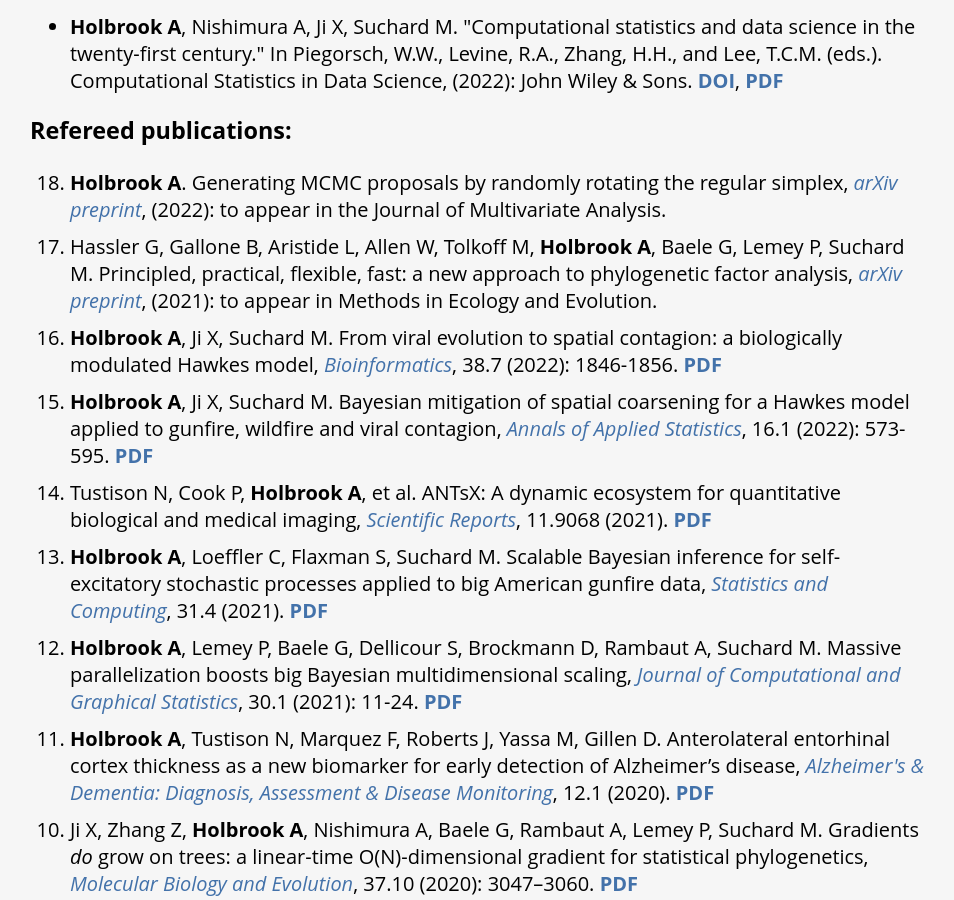
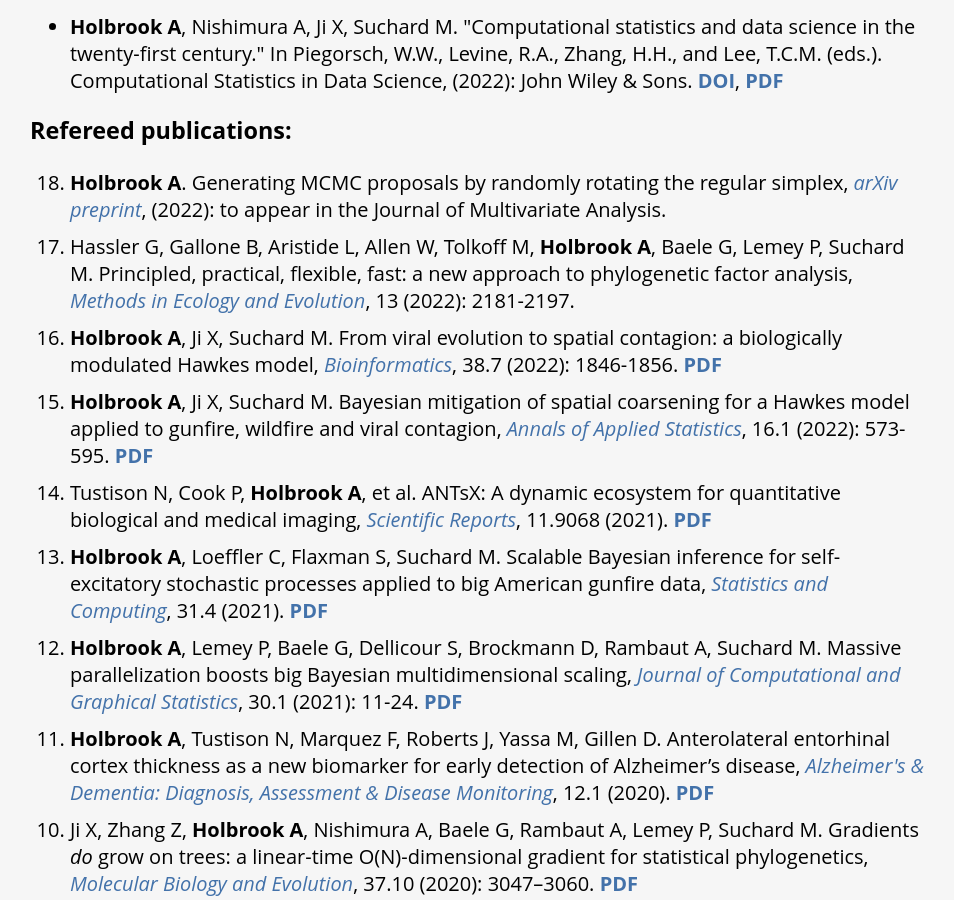
Before and after one commit to andrewjholbrook/andrewjholbrook.github.io, a Jekyll site: the page built from research.html, in a window 1280 px wide and 900 px high, scrolled down 655 px. Shown: the whole window, without its empty margins (162-1116 px from the left). Built offline with Jekyll 4.4.1, drawn with Linux system fonts in a browser that asks for light colours; a style sheet for code colours, icons or effects is not loaded.

Commit message:
Update research.html

```diff
--- a/research.html
+++ b/research.html
@@ -29,7 +29,7 @@ John Wiley & Sons. <b><a href="https://doi.org/10.1002/9781118445112.stat08324"
 
   <ol id="pubs" reversed>
                 <li><b>Holbrook A</b>. Generating MCMC proposals by randomly rotating the regular simplex, <i><a href="https://arxiv.org/abs/2110.06445" target="_blank">arXiv preprint</a></i>, (2022): to appear in the Journal of Multivariate Analysis.  </li>
-                <li> Hassler G, Gallone B, Aristide L, Allen W, Tolkoff M, <b>Holbrook A</b>, Baele G, Lemey P, Suchard M. Principled, practical, flexible, fast: a new approach to phylogenetic factor analysis, <i><a href="https://arxiv.org/abs/2107.01246" target="_blank">arXiv preprint</a></i>, (2021): to appear in Methods in Ecology and Evolution.
+                <li> Hassler G, Gallone B, Aristide L, Allen W, Tolkoff M, <b>Holbrook A</b>, Baele G, Lemey P, Suchard M. Principled, practical, flexible, fast: a new approach to phylogenetic factor analysis, <i><a href="https://doi.org/10.1111/2041-210X.13920" target="_blank">Methods in Ecology and Evolution</a></i>, 13 (2022): 2181-2197.
                             <li> <b>Holbrook A</b>, Ji X, Suchard M. From viral evolution to spatial contagion: a biologically modulated Hawkes model, <i><a href="https://doi.org/10.1093/bioinformatics/btac027" target="_blank">Bioinformatics</a></i>, 38.7 (2022): 1846-1856. <a href="papers/phyloHawkes.pdf" target="_blank"><b>PDF</b></a>
                     <li> <b>Holbrook A</b>, Ji X, Suchard M. Bayesian mitigation of spatial coarsening for a Hawkes model applied to gunfire, wildfire and viral contagion, <i><a href="http://dx.doi.org/10.1214/21-AOAS1517" target="_blank">Annals of Applied Statistics</a></i>, 16.1 (2022): 573-595. <a href="papers/spatialCoarsening.pdf" target="_blank"><b>PDF</b></a>
                             <li> Tustison N, Cook P, <b>Holbrook A</b>, et al. ANTsX: A dynamic ecosystem for quantitative biological and medical imaging, <i><a href="https://doi.org/10.1038/s41598-021-87564-6" target="_blank">Scientific Reports</a></i>, 11.9068 (2021). <a href="papers/ANTsX.pdf" target="_blank"><b>PDF</b></a>
```
